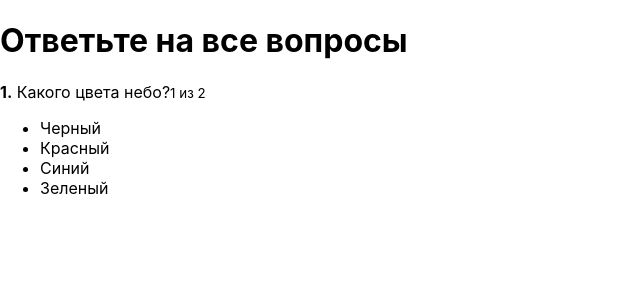
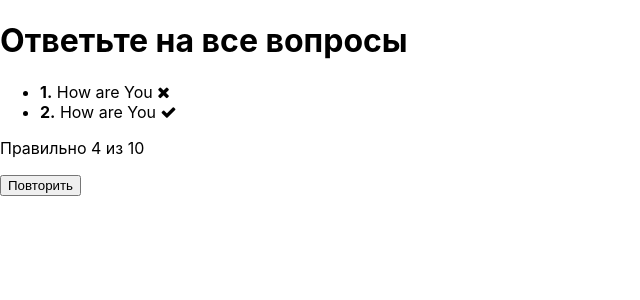
Before and after one commit to Dante040591/react-quiz, a React app: page / in a window 1280 px wide. Shown: the top 300 px of the page, without its empty margins (0-640 px from the left). Built offline with nearby package versions, Linux system fonts and the light colour scheme.

Commit message:
добавил компонент отображения окончания теста

```diff
--- a/public/index.html
+++ b/public/index.html
@@ -11,7 +11,8 @@
     />
     <link rel="apple-touch-icon" href="logo192.png" />
     <link rel="manifest" href="%PUBLIC_URL%/manifest.json" />
-    <title>React App</title>
+    <link rel="stylesheet" href="https://stackpath.bootstrapcdn.com/font-awesome/4.7.0/css/font-awesome.min.css">
+    <title>Quiz App</title>
   </head>
   <body>
     <noscript>You need to enable JavaScript to run this app.</noscript>
--- /dev/null
+++ b/src/components/FinishedQuiz/FinishedQuiz.css
@@ -0,0 +1,26 @@
+.FinishedQuiz {
+    padding: 20px;
+    color: #fff;
+    border: 2px solid #fff;
+    border-radius: 5px;
+    box-sizing: border-box;
+    margin: 0 10px;
+}
+
+.FinishedQuiz ul {
+    list-style: none;
+    padding: 0;
+    margin: 0;
+}
+
+.FinishedQuiz ul li i{
+    margin-left: 10px;
+}
+
+.success {
+    color: rgba(161, 240, 69, 0.7);
+}
+
+.error {
+    color: rgba(240, 87, 108, 0.7);
+}
--- /dev/null
+++ b/src/components/FinishedQuiz/FinishedQuiz.js
@@ -0,0 +1,25 @@
+import React from 'react';
+import classes from './FinishedQuiz.css';
+
+const FinishedQuiz = (props) => {
+  return (
+    <div className={classes.FinishedQuiz}>
+      <ul>
+        <li>
+          <strong>1.</strong> How are You <i className={'fa fa-times ' + classes.error}></i>
+        </li>
+        <li>
+          <strong>2.</strong> How are You <i className={'fa fa-check ' + classes.success}></i>
+        </li>
+      </ul>
+
+      <p>Правильно 4 из 10</p>
+
+      <div>
+        <button>Повторить</button>
+      </div>
+    </div>
+  )
+};
+
+export default FinishedQuiz;
--- a/src/containers/Quiz/Quiz.js
+++ b/src/containers/Quiz/Quiz.js
@@ -1,10 +1,12 @@
 import React, {Component} from 'react';
 import classes from './Quiz.css';
 import ActiveQuiz from '../../components/ActiveQuiz/ActiveQuiz';
+import FinishedQuiz from '../../components/FinishedQuiz/FinishedQuiz';
 
 class Quiz extends Component {
   state = {
     activeQuestion: 0,
+    isFinished: true,
     answerState: null, //есть ли какой то ответ?
     quiz: [
       {
@@ -50,7 +52,11 @@ class Quiz extends Component {
 
        const timeout = setTimeout(() => {
          if (this.isQuizFinished()) {
-           console.log('finished')
+
+           this.setState({
+             isFinished: true
+           });
+
          } else {
            this.setState({
              activeQuestion: this.state.activeQuestion + 1,
@@ -77,7 +83,10 @@ class Quiz extends Component {
       <div className={classes.Quiz}>
         <div className={classes.QuizWrapper}>
           <h1>Ответьте на все вопросы</h1>
-          <ActiveQuiz
+
+          {this.state.isFinished
+            ? <FinishedQuiz/>
+            : <ActiveQuiz
               answers={this.state.quiz[this.state.activeQuestion].answers}
               question={this.state.quiz[this.state.activeQuestion].question}
               onAnswerClick={this.onAnswerClickHandler}
@@ -85,6 +94,8 @@ class Quiz extends Component {
               answerNumber={this.state.activeQuestion + 1}
               state={this.state.answerState}
             />
+          }
+
         </div>
       </div>
     )
```
Lines whose indentation alone changed are shown as unchanged.
